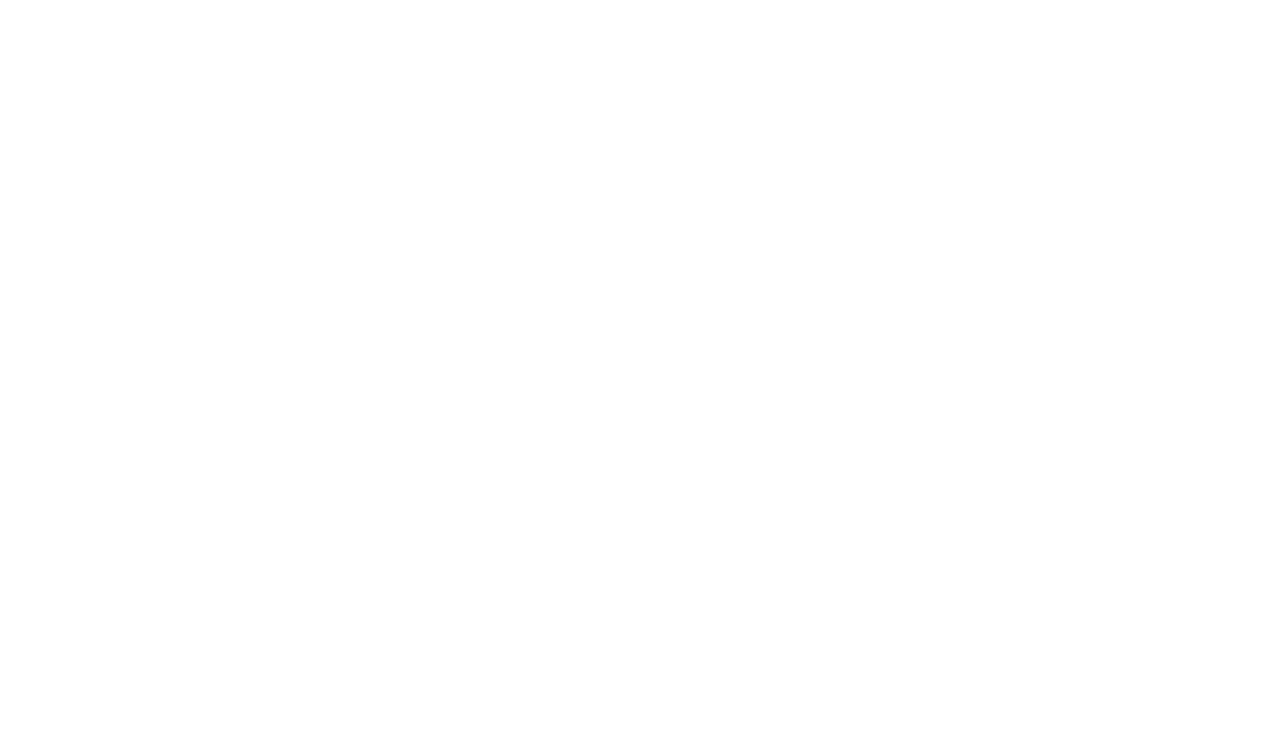
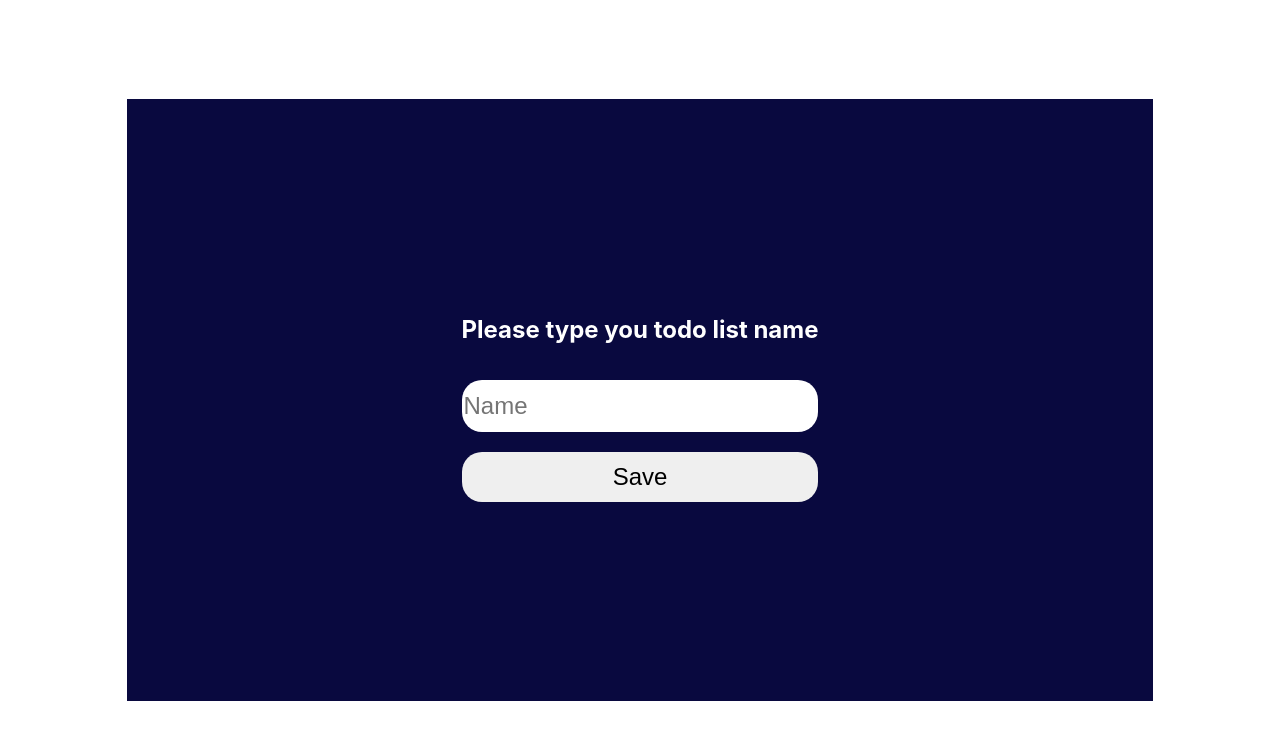
Before and after one commit to AntonShalukho/React_Intensive_ts, a React (Create React App) app: page / in a window 1280 px wide. Shown: the top 740 px of the page. Built offline with nearby package versions, Linux system fonts and the light colour scheme.

Commit message:
ready to work

```diff
--- a/package.json
+++ b/package.json
@@ -10,12 +10,15 @@
     "@types/node": "^16.11.62",
     "@types/react": "^18.0.21",
     "@types/react-dom": "^18.0.6",
+    "localforage": "^1.10.0",
+    "match-sorter": "^6.3.1",
     "react": "^18.2.0",
     "react-dom": "^18.2.0",
     "react-redux": "^8.0.4",
     "react-router-dom": "^6.4.1",
     "react-scripts": "5.0.1",
     "redux": "^4.2.0",
+    "sort-by": "^1.2.0",
     "typescript": "^4.8.3",
     "web-vitals": "^2.1.4"
   },
--- a/src/App.css
+++ b/src/App.css
@@ -1,38 +1,19 @@
-.App {
-  text-align: center;
+body {
+  width: 100vw;
+  height: 100vh;
+  margin: auto;
+  display: flex;
+  justify-content: center;
+  align-items: center;
 }
 
-.App-logo {
-  height: 40vmin;
-  pointer-events: none;
+.wrapper {
+  width: 80vw;
+  min-height: 600px;
+  height: auto;
+  display: flex;
+  justify-content: center;
+  align-items: center;
+  background-color: rgb(9, 9, 63);
+  border: 1px solid rgb(9, 9, 63);
 }
-
-@media (prefers-reduced-motion: no-preference) {
-  .App-logo {
-    animation: App-logo-spin infinite 20s linear;
-  }
-}
-
-.App-header {
-  background-color: #282c34;
-  min-height: 100vh;
-  display: flex;
-  flex-direction: column;
-  align-items: center;
-  justify-content: center;
-  font-size: calc(10px + 2vmin);
-  color: white;
-}
-
-.App-link {
-  color: #61dafb;
-}
-
-@keyframes App-logo-spin {
-  from {
-    transform: rotate(0deg);
-  }
-  to {
-    transform: rotate(360deg);
-  }
-}
--- a/src/App.tsx
+++ b/src/App.tsx
@@ -1,10 +1,26 @@
 import React from 'react';
-import logo from './logo.svg';
+import { Route, Routes } from 'react-router-dom';
+import TodoFirstPage from './component/todoFirstPage/TodoFirstPage';
+import TodoList from './component/todoList/TodoList';
+import AllTodoList from './component/allTodoList/AllTodoList';
+import ActiveTodoList from './component/activeTodoList/ActiveTodoList';
+import InactiveTodoList from './component/inactiveTodoList/InactiveTodoList';
+import ErrorPage from './component/errorPage/ErrorPage';
 import './App.css';
 
 function App() {
   return (
-    <div className="App">
+    <div className='wrapper'>
+      <Routes>
+        <Route path='' element={<TodoFirstPage/>} />
+        <Route path='todoList' element={<TodoList/>} >
+          <Route path='' element={<AllTodoList/>} />
+          <Route path='all' element={<AllTodoList/>} />
+          <Route path='active' element={<ActiveTodoList/>} />
+          <Route path='inactive' element={<InactiveTodoList/>} />
+        </Route>
+        <Route path='*' element={<ErrorPage/>} />
+      </Routes>
     </div>
   );
 }
--- a/src/component/activeTodoList/ActiveTodoList.tsx
+++ b/src/component/activeTodoList/ActiveTodoList.tsx
@@ -1,5 +1,5 @@
 import React, { FC } from 'react'
-import Task from '../task/Task'
+// import Task from '../task/Task'
 import style from './ActiveTodoList.module.css'
 
 const ActiveTodoList: FC = () => {
--- a/src/component/allTodoList/AllTodoList.tsx
+++ b/src/component/allTodoList/AllTodoList.tsx
@@ -1,5 +1,5 @@
 import React, { FC } from 'react'
-import Task from '../task/Task'
+// import Task from '../task/Task'
 import style from './AllTodoList.module.css'
 
 const AllTodoList: FC = () => {
--- a/src/component/inactiveTodoList/InactiveTodoList.tsx
+++ b/src/component/inactiveTodoList/InactiveTodoList.tsx
@@ -1,5 +1,5 @@
 import React, { FC } from 'react'
-import Task from '../task/Task'
+// import Task from '../task/Task'
 import style from './InactiveTodoList.module.css'
 
 const InactiveTodoList: FC = () => {
--- a/src/component/todoFirstPage/TodoFirstPage.tsx
+++ b/src/component/todoFirstPage/TodoFirstPage.tsx
@@ -1,7 +1,7 @@
-import React, { FC, useState } from 'react'
-import { useDispatch, useSelector } from 'react-redux'
+import { FC, useState } from 'react'
+// import { useDispatch, useSelector } from 'react-redux'
 import { useNavigate } from 'react-router-dom'
-import { changeName } from '../../store/slices/NameSlice'
+// import { changeName } from '../../store/slices/NameSlice'
 import Button from '../UI/button/Button'
 import Input from '../UI/input/Input'
 import style from './TodoFirstPage.module.css'
@@ -10,11 +10,11 @@ const TodoFirstPage: FC = () => {
     const [name, setName] = useState<string>('')
 
     const navigate = useNavigate();
-    const dispatch = useDispatch();
+    // const dispatch = useDispatch();
     // const changeNameSelector = useSelector(changeName)
 
     function goToTodoList(): void {
-        dispatch(changeName(name))
+        // dispatch(changeName(name))
         navigate('/todoList')
     }
 
--- a/src/index.tsx
+++ b/src/index.tsx
@@ -3,13 +3,20 @@ import ReactDOM from 'react-dom/client';
 import './index.css';
 import App from './App';
 import reportWebVitals from './reportWebVitals';
+import { Provider } from 'react-redux';
+import store from './store/Index';
+import { BrowserRouter } from 'react-router-dom';
 
 const root = ReactDOM.createRoot(
   document.getElementById('root') as HTMLElement
 );
 root.render(
   <React.StrictMode>
-    <App />
+    <BrowserRouter>
+      {/* <Provider store={store}> */}
+        <App />
+      {/* </Provider> */}
+    </BrowserRouter>
   </React.StrictMode>
 );
 
```
Also changed, not shown: src/store/Index.js (+10 -8 lines), src/store/slices/NameSlice.js (+15 -15 lines), 1 other file (tests, documents, lock files or other folders).
